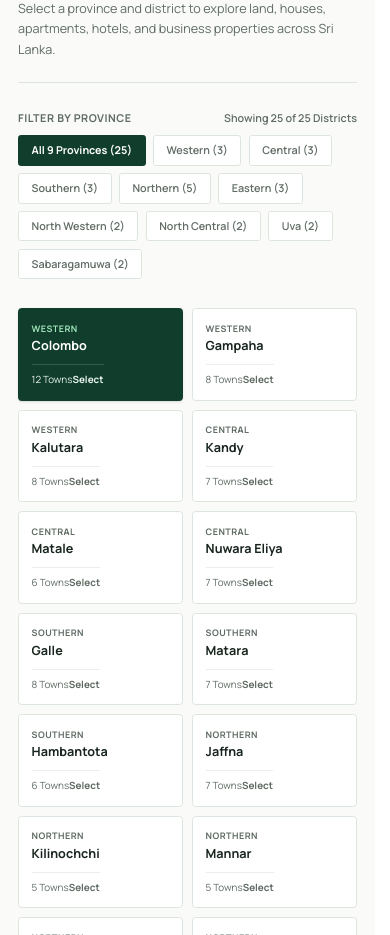
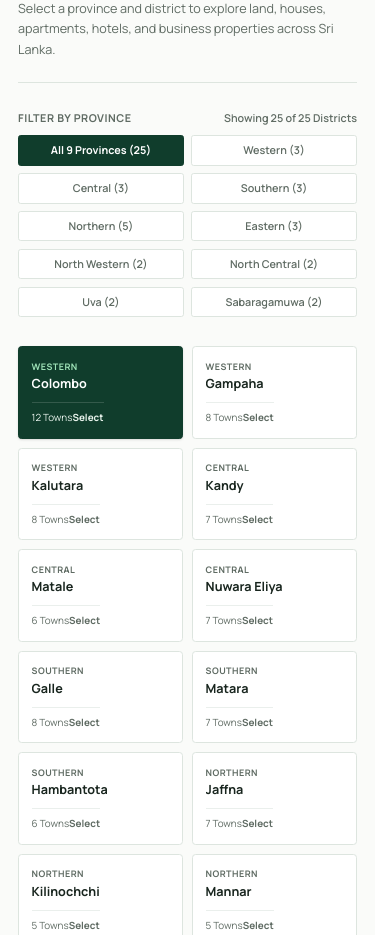
Before and after one commit to abhishekdewminaa/lankaproperty-lk, a React (Vite) app: page / in a window 390 px wide. Shown: the part 4720-5655 px from the top of the page. Built offline with nearby package versions, Linux system fonts and the light colour scheme; no server answers; the database is empty.

Commit message:
Arrange 10 province filter buttons into a clean 2x5 mobile and 5x2 desktop grid

```diff
--- a/src/components/DistrictCadastralExplorer.tsx
+++ b/src/components/DistrictCadastralExplorer.tsx
@@ -98,11 +98,11 @@ export function DistrictCadastralExplorer({
             </span>
           </div>
 
-          <div className="flex flex-wrap gap-2">
+          <div className="grid grid-cols-2 sm:grid-cols-5 gap-2">
             <button
               type="button"
               onClick={() => setActiveProvince('all')}
-              className={`px-3.5 py-2 text-xs font-bold rounded-[3px] border transition-colors cursor-pointer ${
+              className={`w-full px-3 py-2 text-xs font-bold rounded-[3px] border transition-colors cursor-pointer text-center truncate ${
                 activeProvince === 'all'
                   ? 'bg-[#103D2C] text-white border-[#103D2C]'
                   : 'bg-white text-[#18251E] border-[#DDE5DF] hover:border-[#103D2C]'
@@ -121,7 +121,7 @@ export function DistrictCadastralExplorer({
                   key={prov}
                   type="button"
                   onClick={() => setActiveProvince(prov)}
-                  className={`px-3.5 py-2 text-xs font-semibold rounded-[3px] border transition-colors cursor-pointer ${
+                  className={`w-full px-3 py-2 text-xs font-semibold rounded-[3px] border transition-colors cursor-pointer text-center truncate ${
                     isSelected
                       ? 'bg-[#176B45] text-white border-[#176B45]'
                       : 'bg-white text-[#5F6B63] border-[#DDE5DF] hover:border-[#103D2C] hover:text-[#18251E]'
```
